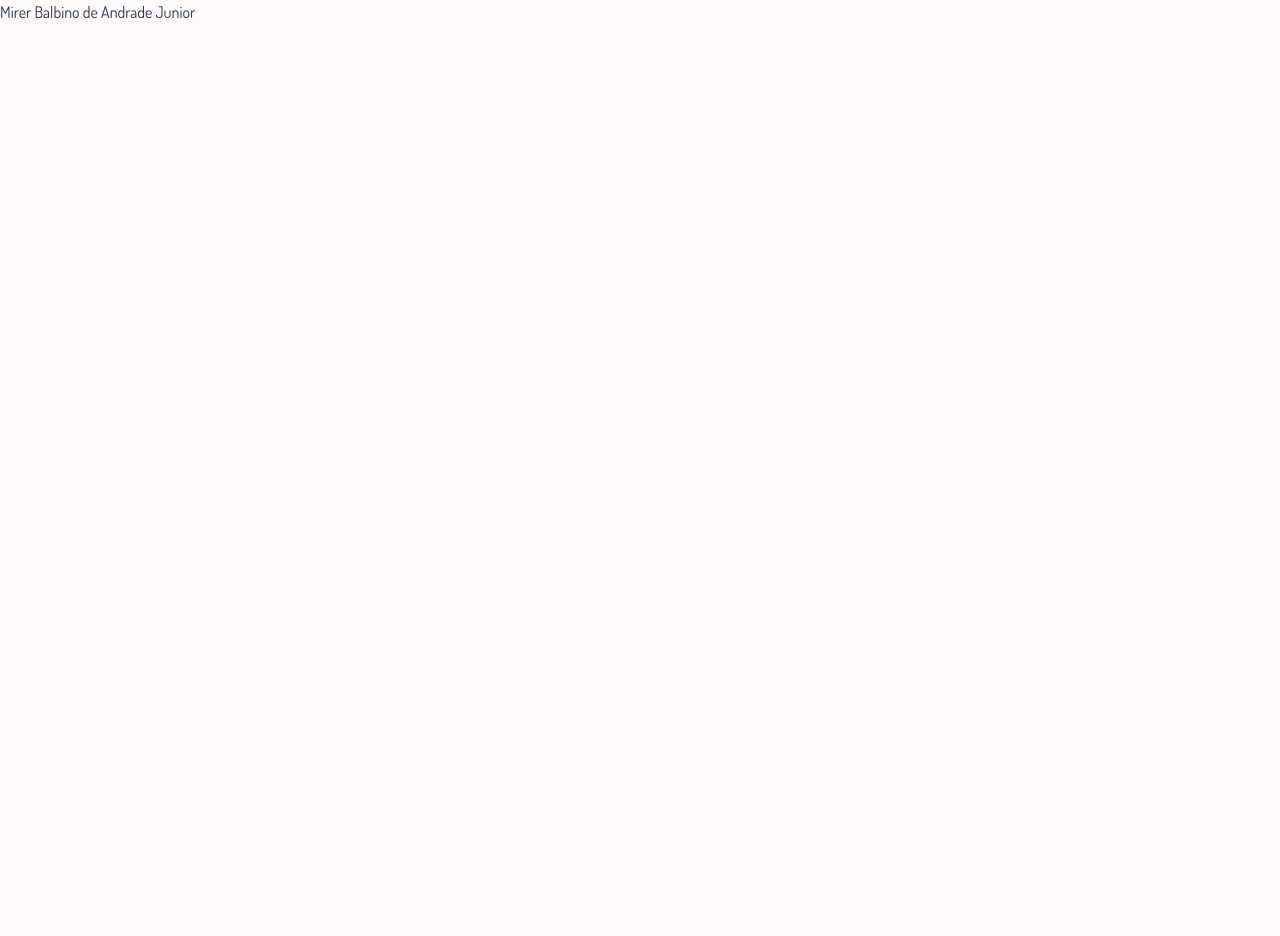
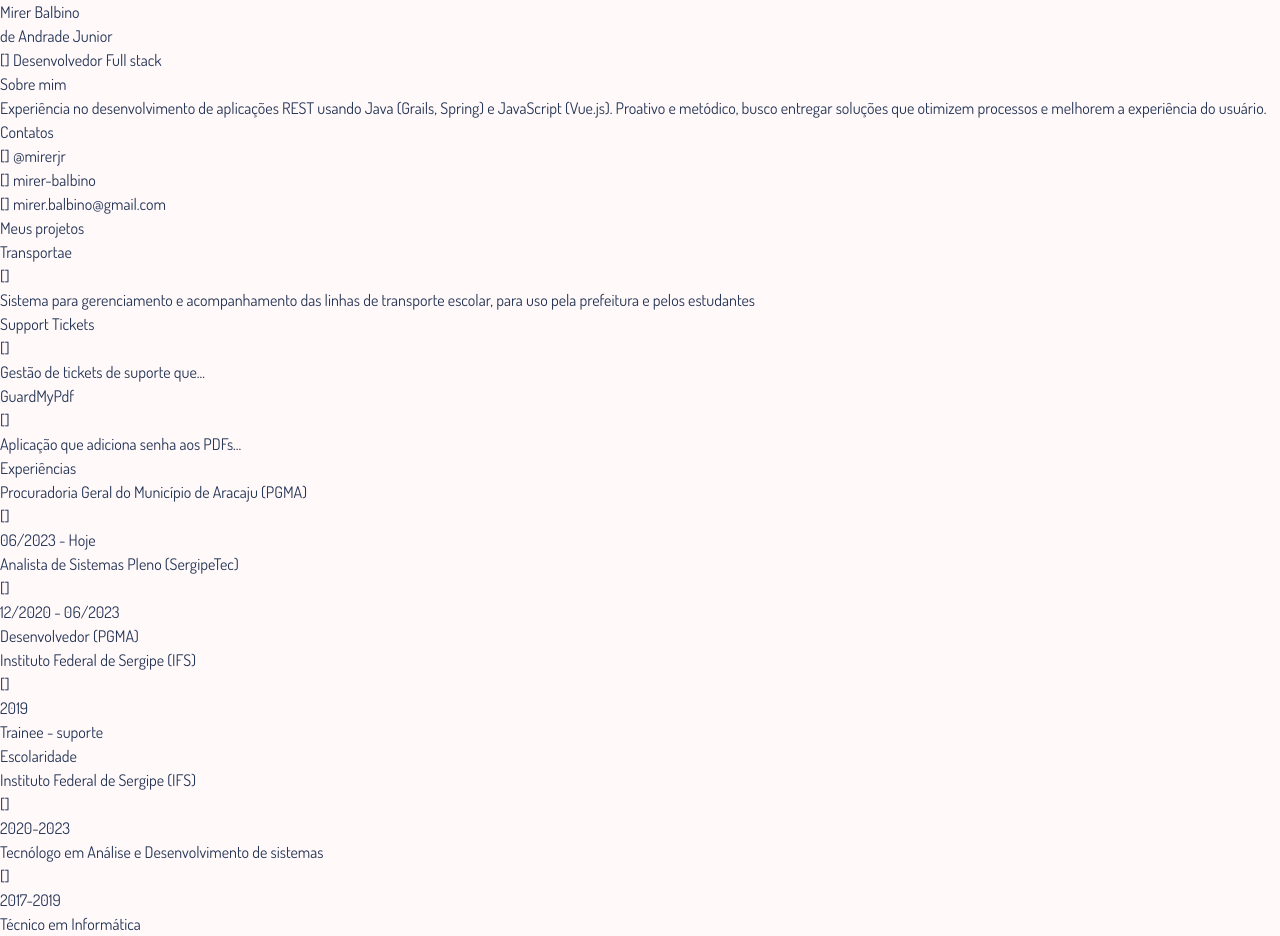
Before and after one commit to mirerjr/portfolio, a Vue app: page / in a window 1280 px wide. Before the commit the page ends 800 px from the top, so only its background shows below. Built offline with nearby package versions, Linux system fonts and the light colour scheme.

Commit message:
feat: initial HTML structure with main content

```diff
--- a/src/App.vue
+++ b/src/App.vue
@@ -1,7 +1,131 @@
 <script setup></script>
 
 <template>
+  <header>
+    <h1>Mirer Balbino</h1>
+    <h2>de Andrade Junior</h2>
+    <h3>[] Desenvolvedor Full stack</h3>
+  </header>
   <main>
-    Mirer Balbino de Andrade Junior
+    <section>
+      <article>
+        <h4>Sobre mim</h4>
+        <p>
+          Experiência no desenvolvimento de aplicações REST usando Java (Grails,
+          Spring) e JavaScript (Vue.js). Proativo e metódico, busco entregar
+          soluções que otimizem processos e melhorem a experiência do usuário.
+        </p>
+      </article>
+      <article>
+        <h4>Contatos</h4>
+        <ul>
+          <li>
+            []
+            <a href="https://github.com/mirerjr"> @mirerjr </a>
+          </li>
+          <li>
+            []
+            <a href="https://www.linkedin.com/in/mirer-balbino">
+              mirer-balbino
+            </a>
+          </li>
+          <li>
+            []
+            <a href="mailto:mirer.balbino@gmail.com">
+              mirer.balbino@gmail.com
+            </a>
+          </li>
+        </ul>
+      </article>
+    </section>
+    <section>
+      <h4>Meus projetos</h4>
+      <article>
+        <header>
+          <h5>Transportae</h5>
+          <span>[]</span>
+        </header>
+        <article>
+          <p>
+            Sistema para gerenciamento e acompanhamento das linhas de transporte
+            escolar, para uso pela prefeitura e pelos estudantes
+          </p>
+        </article>
+      </article>
+      <article>
+        <header>
+          <h5>Support Tickets</h5>
+          <span>[]</span>
+        </header>
+        <article>
+          <p>Gestão de tickets de suporte que...</p>
+        </article>
+      </article>
+      <article>
+        <header>
+          <h5>GuardMyPdf</h5>
+          <span>[]</span>
+        </header>
+        <article>
+          <p>Aplicação que adiciona senha aos PDFs...</p>
+        </article>
+      </article>
+    </section>
+    <section>
+      <h4>Experiências</h4>
+      <article>
+        <h6>Procuradoria Geral do Município de Aracaju (PGMA)</h6>
+        <ul>
+          <li>
+            []
+            <div>
+              <span>06/2023 - Hoje</span>
+              <p>Analista de Sistemas Pleno (SergipeTec)</p>
+            </div>
+          </li>
+          <li>
+            []
+            <div>
+              <span>12/2020 - 06/2023</span>
+              <p>Desenvolvedor (PGMA)</p>
+            </div>
+          </li>
+        </ul>
+      </article>
+      <article>
+        <h6>Instituto Federal de Sergipe (IFS)</h6>
+        <ul>
+          <li>
+            []
+            <div>
+              <span>2019</span>
+              <p>Trainee - suporte</p>
+            </div>
+          </li>
+        </ul>
+      </article>
+    </section>
+    <section>
+      <h4>Escolaridade</h4>
+      <article>
+        <h6>Instituto Federal de Sergipe (IFS)</h6>
+        <ul>
+          <li>
+            []
+            <div>
+              <span>2020-2023</span>
+              <p>Tecnólogo em Análise e Desenvolvimento de sistemas</p>
+            </div>
+          </li>
+          <li>
+            []
+            <div>
+              <span>2017-2019</span>
+              <p>Técnico em Informática</p>
+            </div>
+          </li>
+        </ul>
+      </article>
+    </section>
   </main>
 </template>
```
